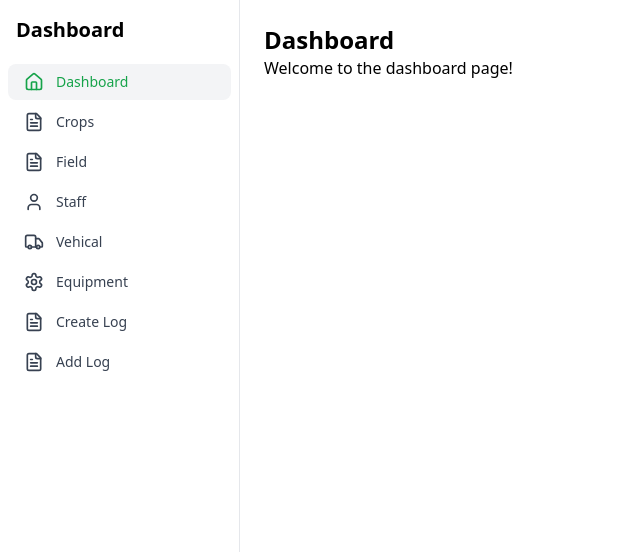
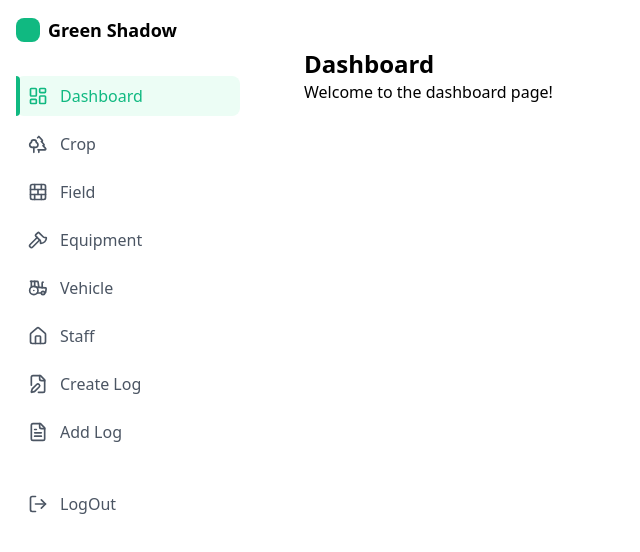
Before and after one commit to DonShanilka/greenShadow_react_frontEnd, a React (Vite) app: page / in a window 1280 px wide. Shown: the top 552 px of the page, without its empty margins (0-640 px from the left). Built offline with nearby package versions, Linux system fonts and the light colour scheme.

Commit message:
change side bar and App.tsx file

```diff
--- a/src/App.tsx
+++ b/src/App.tsx
@@ -1,12 +1,39 @@
-import { BrowserRouter } from 'react-router-dom';
+import React from 'react';
+import { BrowserRouter as Router, Routes, Route } from 'react-router-dom';
 import Sidebar from './components/Sidebar';
+import Dashboard from './pages/DashboardPage';
+import Crop from './pages/CropsPage';
+import Field from './pages/FieldPage';
+import Equipment from './pages/EquipmentPage';
+import Vehicle from './pages/VehicalPage';
+import Staff from './pages/StaffPage';
+import CreateLog from './pages/CreateLogPage';
+import AddLog from './pages/AddLogPage';
 
-function App() {
+const App = () => {
   return (
-    <BrowserRouter>
+    <Router>
+      <div className="flex">
+        {/* Sidebar */}
         <Sidebar />
-    </BrowserRouter>
+
+        {/* Main Content */}
+        <div className="flex-1 p-6">
+          <Routes>
+            <Route path="/" element={<Dashboard />} />
+            <Route path="/dashboard" element={<Dashboard />} />
+            <Route path="/crop" element={<Crop />} />
+            <Route path="/field" element={<Field />} />
+            <Route path="/equipment" element={<Equipment />} />
+            <Route path="/vehicle" element={<Vehicle />} />
+            <Route path="/staff" element={<Staff />} />
+            <Route path="/create-log" element={<CreateLog />} />
+            <Route path="/add-log" element={<AddLog />} />
+          </Routes>
+        </div>
+      </div>
+    </Router>
   );
-}
+};
 
-export default App
+export default App;
--- a/src/components/Sidebar.tsx
+++ b/src/components/Sidebar.tsx
@@ -1,121 +1,78 @@
 import React, { useState } from 'react';
-import { Home, FileText, User, Settings, Truck } from 'lucide-react';
-
-// Import Pages
-import DashboardPage from '../pages/DashboardPage';
-import CropsPage from '../pages/CropsPage';
-import FieldPage from '../pages/FieldPage';
-import StaffPage from '../pages/StaffPage';
-import VehicalPage from '../pages/VehicalPage';
-import EquipmentPage from '../pages/EquipmentPage';
-import CreateLogPage from '../pages/CreateLogPage';
-import AddLogPage from '../pages/AddLogPage';
-
-interface NavItemProps {
-  icon: React.ReactNode;
-  text: string;
-  isActive?: boolean;
-  onClick: () => void;
-}
-
-const NavItem: React.FC<NavItemProps> = ({ icon, text, isActive, onClick }) => (
-  <button
-    onClick={onClick}
-    className={`flex items-center w-full px-4 py-2 my-1 text-sm rounded-lg hover:bg-gray-100 transition-colors
-      ${isActive ? 'bg-gray-100 text-green-600' : 'text-gray-700'}`}
-  >
-    <span className="w-5 h-5 mr-3">{icon}</span>
-    {text}
-  </button>
-);
+import { Link } from 'react-router-dom';
+import {
+  LayoutDashboard,
+  Trees,
+  BrickWall,
+  Axe,
+  Tractor,
+  House,
+  FilePen,
+  FileText,
+  LogOutIcon
+} from 'lucide-react';
 
 const Sidebar = () => {
-  const [activePage, setActivePage] = useState('dashboard');
+  const [activeItem, setActiveItem] = useState('Dashboard');
 
-  // Function to render the active page
-  const renderActivePage = () => {
-    switch (activePage) {
-      case 'dashboard':
-        return <DashboardPage />;
-      case 'crops':
-        return <CropsPage />;
-      case 'field':
-        return <FieldPage />;
-      case 'staff':
-        return <StaffPage />;
-      case 'vehical':
-        return <VehicalPage />;
-      case 'equipment':
-        return <EquipmentPage />;
-      case 'create-log':
-        return <CreateLogPage />;
-      case 'add-log':
-        return <AddLogPage />;
-      default:
-        return <DashboardPage />;
-    }
-  };
+  const menuItems = [
+    {
+      label: 'MENU',
+      items: [
+        { name: 'Dashboard', icon: <LayoutDashboard size={20} />, path: '/dashboard' },
+        { name: 'Crop', icon: <Trees size={20} />, path: '/crop' },
+        { name: 'Field', icon: <BrickWall size={20} />, path: '/field' },
+        { name: 'Equipment', icon: <Axe size={20} />, path: '/equipment' },
+        { name: 'Vehicle', icon: <Tractor size={20} />, path: '/vehicle' },
+        { name: 'Staff', icon: <House size={20} />, path: '/staff' },
+        { name: 'Create Log', icon: <FilePen size={20} />, path: '/create-log' },
+        { name: 'Add Log', icon: <FileText size={20} />, path: '/add-log' },
+      ],
+    },
+    {
+      items: [
+        { name: 'LogOut', icon: <LogOutIcon size={20} />, path: '/logout' },
+      ],
+    },
+  ];
 
   return (
-    <div className="flex h-screen">
-      <div className="w-60 bg-white border-r border-gray-200 flex flex-col">
-        <div className="p-4">
-          <h1 className="text-xl font-semibold">Dashboard</h1>
-        </div>
-
-        <nav className="flex-1 px-2">
-          <NavItem
-            icon={<Home className="w-5 h-5" />}
-            text="Dashboard"
-            isActive={activePage === 'dashboard'}
-            onClick={() => setActivePage('dashboard')}
-          />
-          <NavItem
-            icon={<FileText className="w-5 h-5" />}
-            text="Crops"
-            isActive={activePage === 'crops'}
-            onClick={() => setActivePage('crops')}
-          />
-          <NavItem
-            icon={<FileText className="w-5 h-5" />}
-            text="Field"
-            isActive={activePage === 'field'}
-            onClick={() => setActivePage('field')}
-          />
-          <NavItem
-            icon={<User className="w-5 h-5" />}
-            text="Staff"
-            isActive={activePage === 'staff'}
-            onClick={() => setActivePage('staff')}
-          />
-          <NavItem
-            icon={<Truck className="w-5 h-5" />}
-            text="Vehical"
-            isActive={activePage === 'vehical'}
-            onClick={() => setActivePage('vehical')}
-          />
-          <NavItem
-            icon={<Settings className="w-5 h-5" />}
-            text="Equipment"
-            isActive={activePage === 'equipment'}
-            onClick={() => setActivePage('equipment')}
-          />
-          <NavItem
-            icon={<FileText className="w-5 h-5" />}
-            text="Create Log"
-            isActive={activePage === 'create-log'}
-            onClick={() => setActivePage('create-log')}
-          />
-          <NavItem
-            icon={<FileText className="w-5 h-5" />}
-            text="Add Log"
-            isActive={activePage === 'add-log'}
-            onClick={() => setActivePage('add-log')}
-          />
-        </nav>
+    <div className="w-64 min-h-screen bg-white p-4">
+      {/* Logo */}
+      <div className="flex items-center gap-2 mb-8">
+        <div className="w-6 h-6 bg-emerald-500 rounded-lg" />
+        <span className="text-lg font-semibold">Green Shadow</span>
       </div>
 
-      <div className="flex-1">{renderActivePage()}</div>
+      {/* Navigation Menu */}
+      <nav className="space-y-8">
+        {menuItems.map((section) => (
+          <div key={section.label}>
+            <ul className="space-y-2">
+              {section.items.map((item) => (
+                <li key={item.name}>
+                  <Link to={item.path}>
+                    <button
+                      onClick={() => setActiveItem(item.name)}
+                      className={`w-full flex items-center gap-3 px-3 py-2 rounded-lg transition-colors ${
+                        activeItem === item.name
+                          ? 'text-emerald-500 bg-emerald-50 font-medium relative'
+                          : 'text-gray-600 hover:bg-gray-50'
+                      }`}
+                    >
+                      {item.icon}
+                      <span>{item.name}</span>
+                      {activeItem === item.name && (
+                        <div className="absolute left-0 top-0 w-1 h-full bg-emerald-500 rounded-r-lg" />
+                      )}
+                    </button>
+                  </Link>
+                </li>
+              ))}
+            </ul>
+          </div>
+        ))}
+      </nav>
     </div>
   );
 };
--- a/src/components/cropComponents/CropTable.tsx
+++ b/src/components/cropComponents/CropTable.tsx
@@ -1,8 +1,8 @@
 import React from 'react'
 
-function CropTable({ cropList, handleDelete }: { cropList: any[], handleDelete: (index: number) => void }) {
+function CropTable({ formData, handleDelete }: { formData: any[], handleDelete: (index: number) => void }) {
 
-  console.log("Table Details: ",cropList)
+  console.log("Table Details: ",formData)
 
   return (
     <div className="w-full mt-6 overflow-x-auto">
@@ -18,7 +18,7 @@ function CropTable({ cropList, handleDelete }: { cropList: any[], handleDelete:
           </tr>
         </thead>
         <tbody>
-          {(Array.isArray(cropList) ? cropList : []).map((crop, index) => (
+          {(Array.isArray(formData) ? formData : []).map((crop, index) => (
             <tr key={index}>
               <td className="px-4 py-2 border-b">{crop.cropName}</td>
               <td className="px-4 py-2 border-b">{crop.scientificName}</td>
--- a/src/pages/CropsPage.tsx
+++ b/src/pages/CropsPage.tsx
@@ -3,16 +3,11 @@ import AddCropForm from '../components/cropComponents/CropForm';
 
 const CropsPage = () => {
 
-  const handleAddCrop = (formData: FormData) => {
-    // Handle form submission (e.g., send data to API)
-    console.log('Form Data:', Object.fromEntries(formData.entries()));
-  };
-
   return (
     <div className="p-6">
       <h1 className="text-2xl font-bold">Crops</h1>
       <p>Manage your crops here.</p>
-      <AddCropForm onSubmit={handleAddCrop} />
+      <AddCropForm />
     </div>
   );
 };
```
Also changed, not shown: src/components/cropComponents/CropForm.tsx (+116 -42 lines), 1 other file (tests, documents, lock files or other folders).
